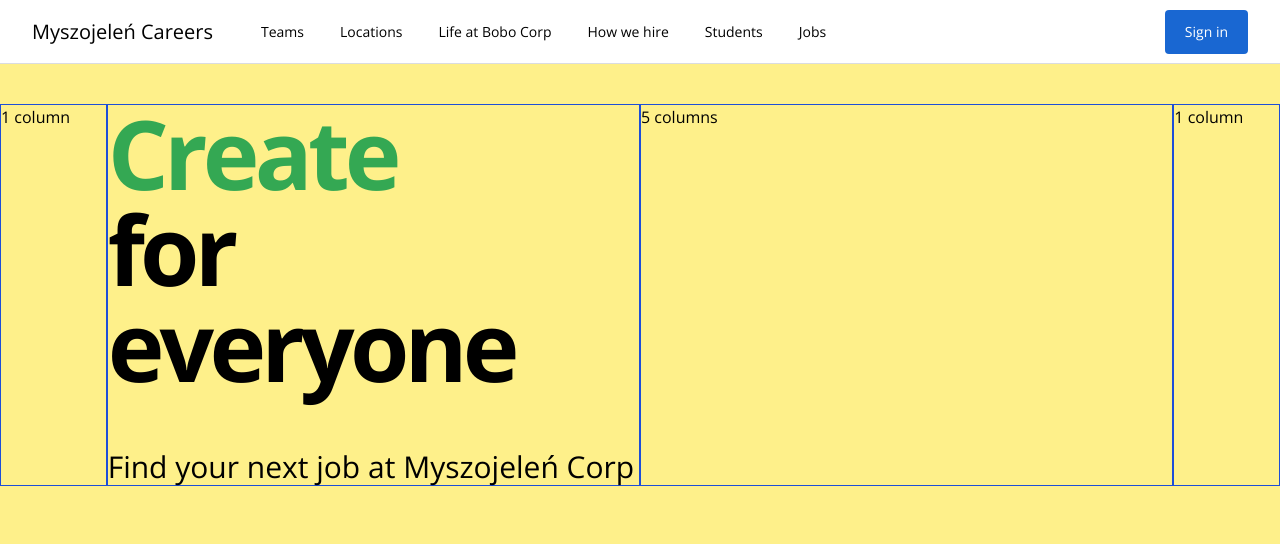
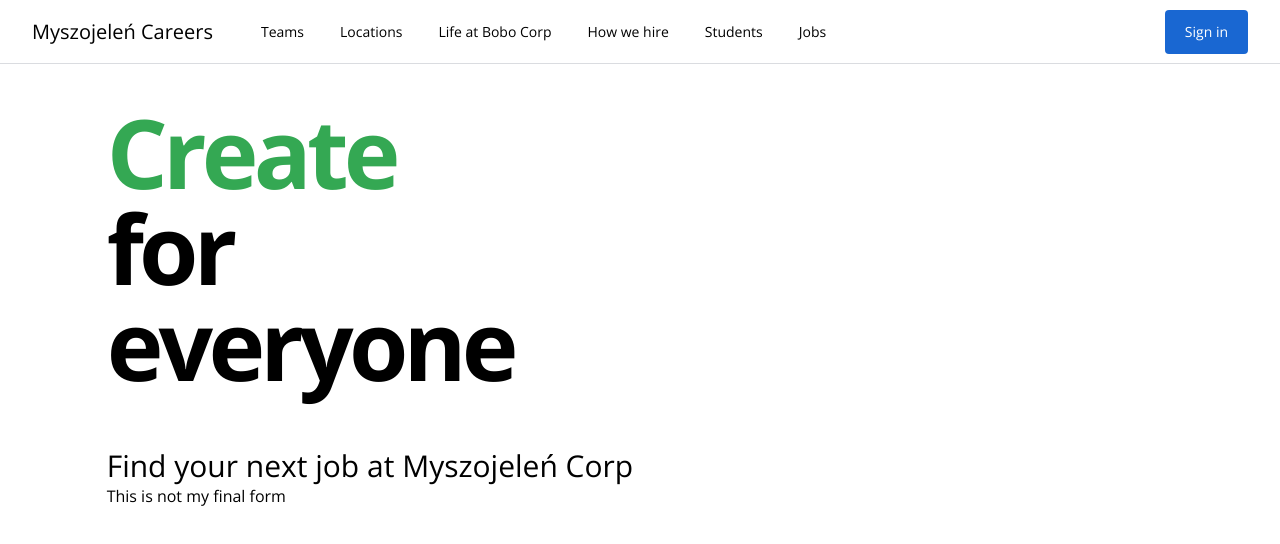
Before and after one commit to Canthar90/Vue_starting, a Vue app: page / in a window 1280 px wide. Shown: the top 544 px of the page. Built offline with nearby package versions, Linux system fonts and the light colour scheme; the HTML template or start-up script is replaced by a standard one.

Commit message:
Added JobSearchForm component with some basic configuration

```diff
--- /dev/null
+++ b/src/components/JobSearchForm.vue
@@ -0,0 +1,9 @@
+<template>
+  <form>This is not my final form</form>
+</template>
+
+<script>
+export default {
+  name: 'JobSearchForm'
+}
+</script>
--- a/src/components/TheHero.vue
+++ b/src/components/TheHero.vue
@@ -1,13 +1,14 @@
 <template>
   <main>
-    <section class="flex h-screen flex-col bg-yellow-200 pb-20 pt-10">
+    <section class="flex h-screen flex-col pb-20 pt-10">
       <div class="grid grid-cols-12">
-        <div class="col-span-1 col-start-1 border border-blue-700">1 column</div>
-        <div class="col-span-5 col-start-2 border border-blue-700">
+        <div class="col-span-1 col-start-1"></div>
+        <div class="col-span-5 col-start-2">
           <the-headline />
+          <job-search-form />
         </div>
-        <div class="col-span-5 col-start-7 border border-blue-700">5 columns</div>
-        <div class="col-span-1 col-start-12 border border-blue-700">1 column</div>
+        <div class="col-span-5 col-start-7"></div>
+        <div class="col-span-1 col-start-12"></div>
       </div>
     </section>
   </main>
@@ -15,11 +16,13 @@
 
 <script>
 import TheHeadline from '@/components/TheHeadline.vue'
+import JobSearchForm from '@/components/JobSearchForm.vue'
 
 export default {
   name: 'TheHero',
   components: {
-    TheHeadline
+    TheHeadline,
+    JobSearchForm
   }
 }
 </script>
--- a/tailwind.config.js
+++ b/tailwind.config.js
@@ -10,6 +10,8 @@
       },
       colors: {
         'brand-gray-1': '#dadce0',
+        'brand-gray-2': '#f8f9fa',
+        'brand-gray-3': '#80868b',
         'brand-blue-1': '#1967d2',
         'brand-blue-2': '#4285f4',
         'brand-green-1': '#137333'
```
